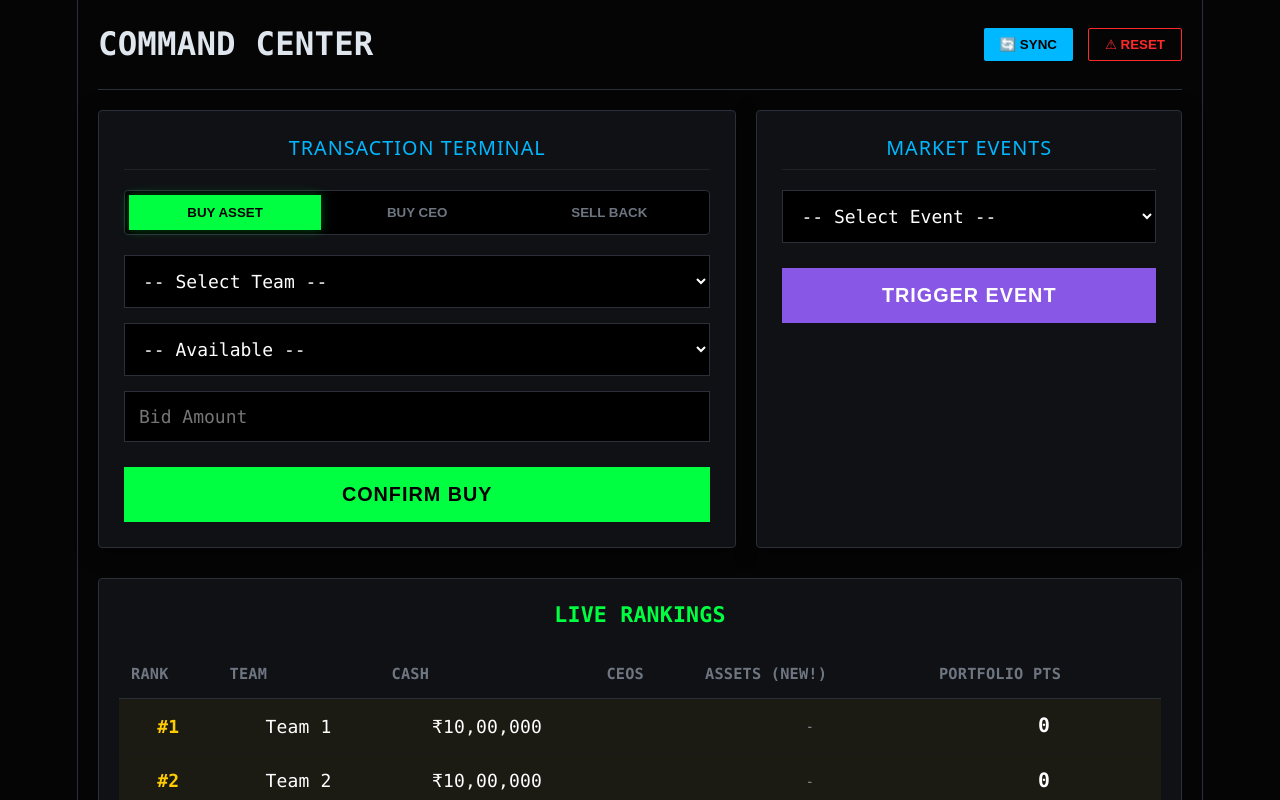
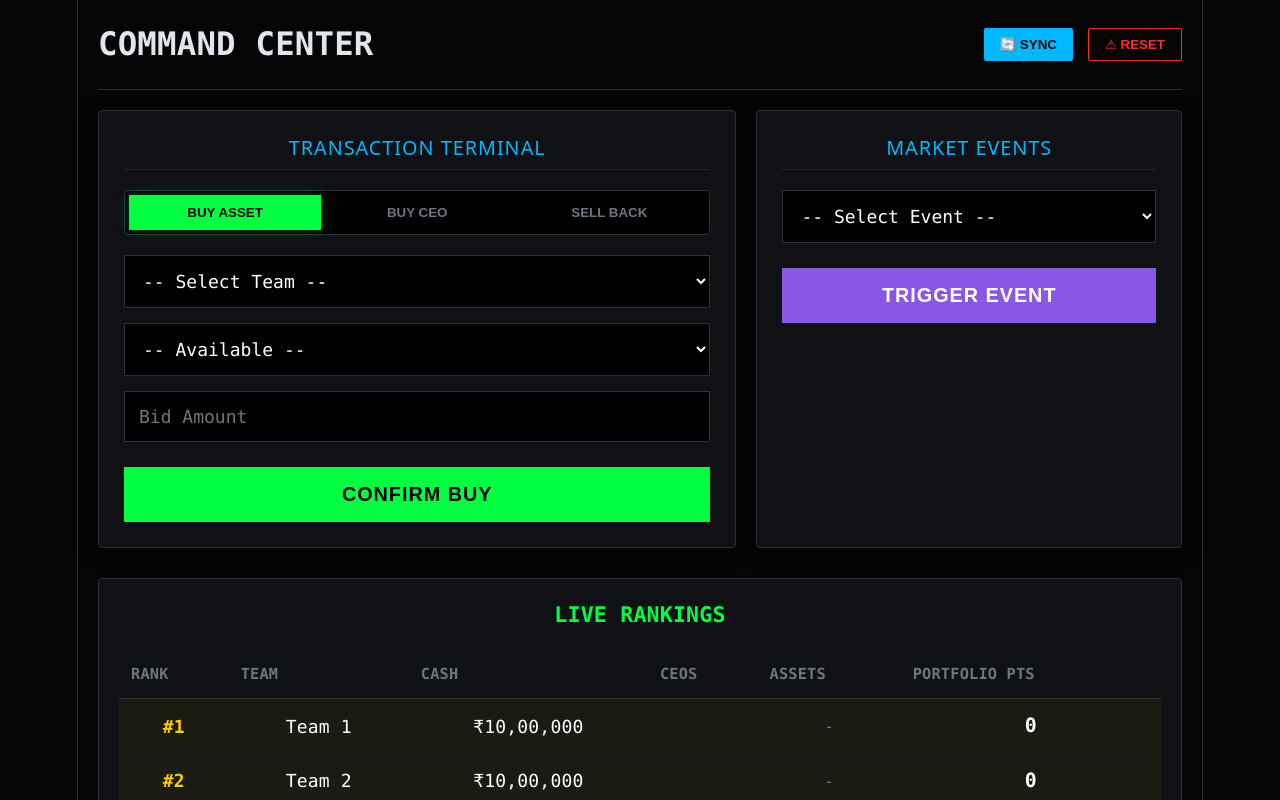
Before and after one commit to jaymali2467/E-auction, a React (Vite) app: page / in a window 1280 px wide. Both pictures are taken after a click on the button "INITIALIZE SYSTEM". Shown: the top 800 px of the page. Built offline with nearby package versions, Linux system fonts and the light colour scheme.

Commit message:
Update App.jsx

```diff
--- a/src/App.jsx
+++ b/src/App.jsx
@@ -324,7 +324,7 @@ export default function App() {
       <div className="leaderboard-section">
         <h3>LIVE RANKINGS</h3>
         <table>
-          <thead><tr><th>Rank</th><th>Team</th><th>Cash</th><th>CEOs</th><th>Assets (New!)</th><th>Portfolio Pts</th></tr></thead>
+          <thead><tr><th>Rank</th><th>Team</th><th>Cash</th><th>CEOs</th><th>Assets</th><th>Portfolio Pts</th></tr></thead>
           <tbody>
             {[...teams]
               .map(t => ({ ...t, portValue: getPortfolioValue(t.inventory) }))
```
